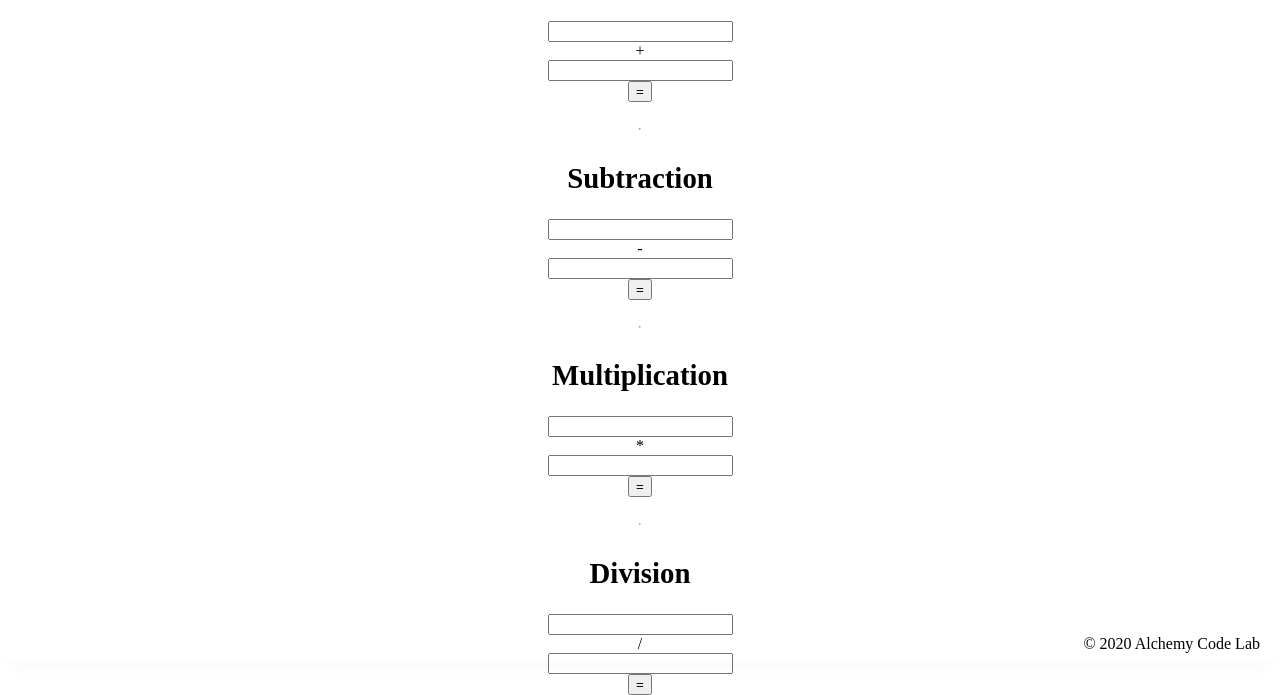
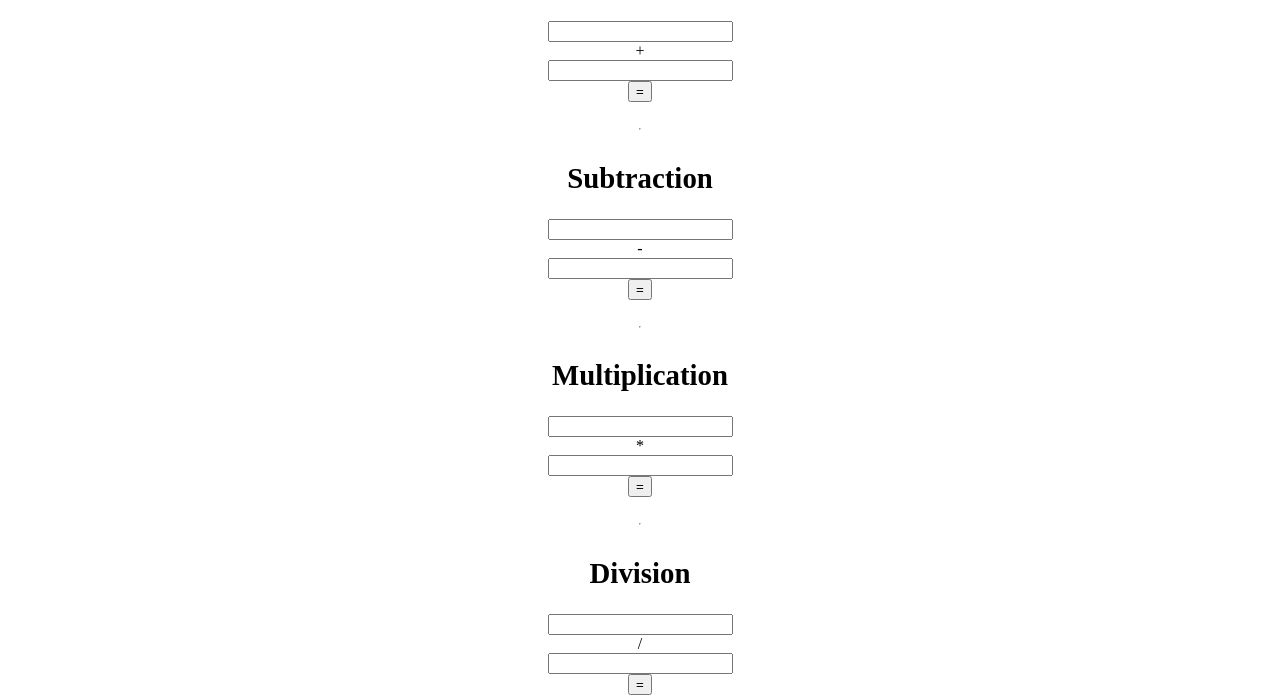
Before and after one commit to CadillacJack42/calculator-lab, a website with bundled scripts: page index.html in a window 1280 px wide. Shown: the part 140-835 px from the top of the page. Built offline with nearby package versions, Linux system fonts and the light colour scheme.

Commit message:
Removed footer to expose division result display

```diff
--- a/app.js
+++ b/app.js
@@ -40,5 +40,6 @@ multiplyButton.addEventListener( 'click', () => {
 });
 
 divideButton.addEventListener( 'click', () => {
+  console.log(divide(+divideNum1.value, +divideNum2.value));
   divideDisplay.textContent = divide(+divideNum1.value, +divideNum2.value)
 });
--- a/index.html
+++ b/index.html
@@ -49,9 +49,7 @@
         <button class="buttons" id="divide-button">=</button>
         <div class="displays" id="divide-display"></div>
     </main>
-    <footer>
-        <div class="copy gutter-right">&copy; 2020 Alchemy Code Lab</div>
-    </footer>
+
 
     <script type="module" src="./app.js"></script>
 </body>
```
